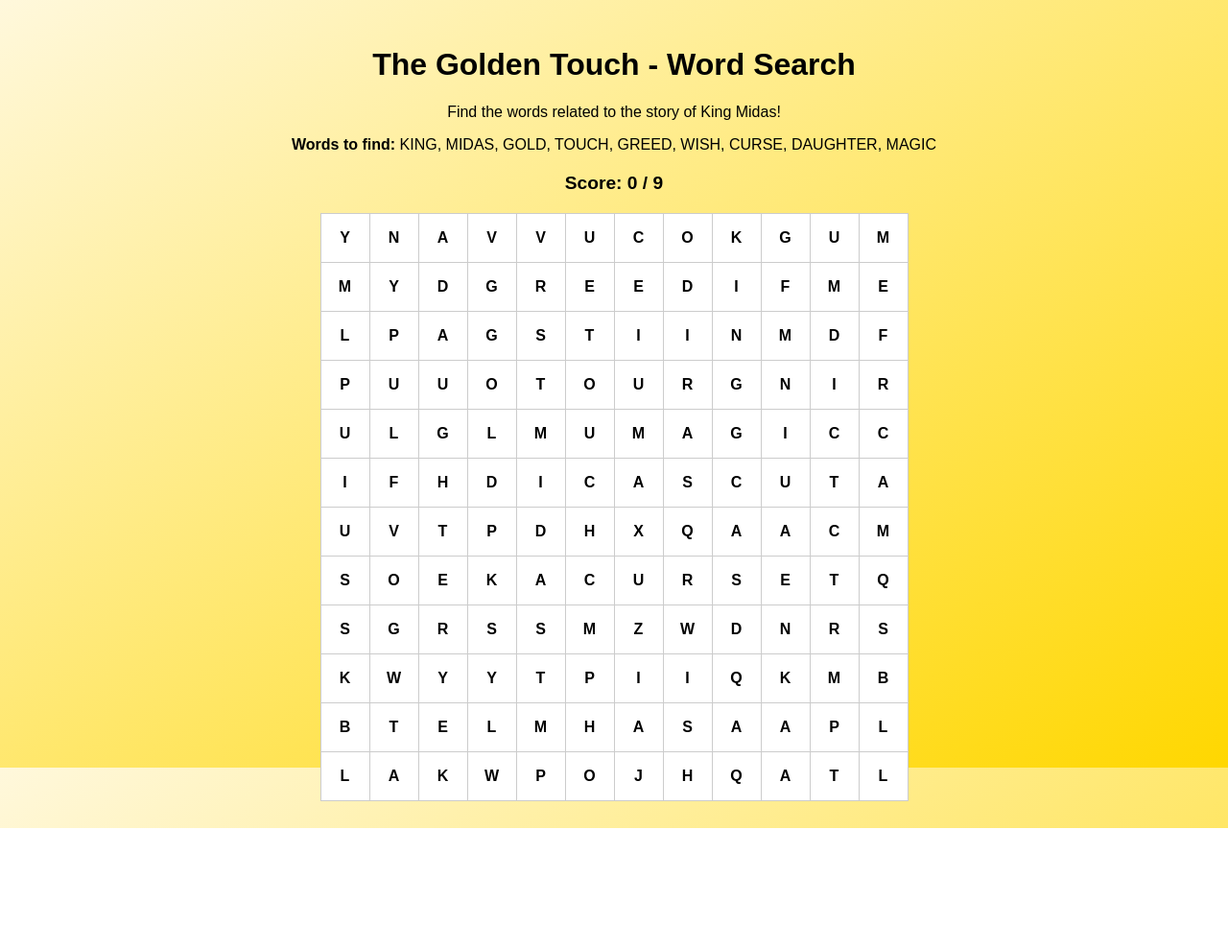
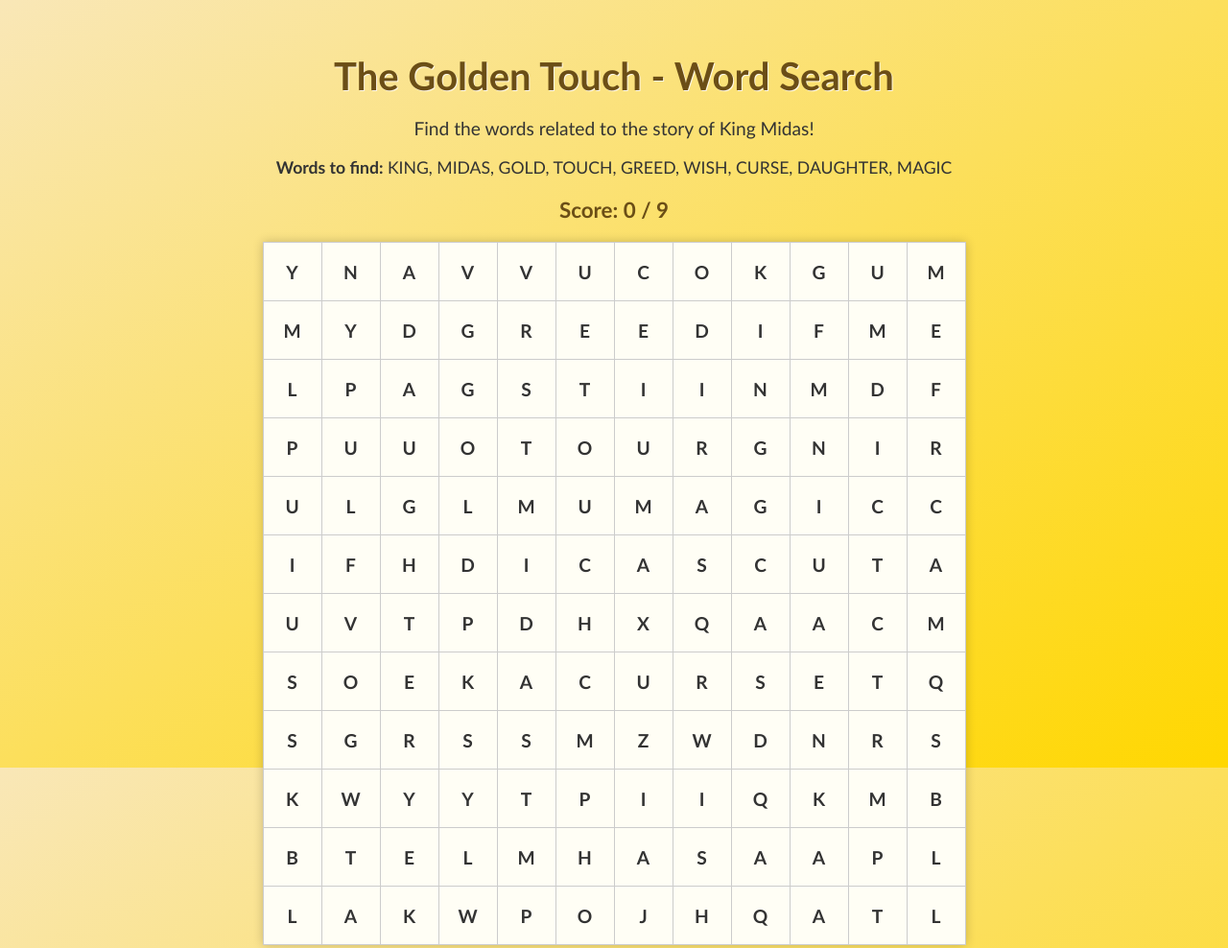
Before and after one commit to Zen0601/Golden-Touch, a plain HTML site: page index.html in a window 1280 px wide. Shown: the top 988 px of the page at 96% size. Before the commit the page ends 863 px from the top, so only its background shows below. Drawn offline with Linux system fonts and the light colour scheme.

Commit message:
Update index.html

```diff
--- a/index.html
+++ b/index.html
@@ -6,37 +6,56 @@
   <title>The Golden Touch - Word Search</title>
   <style>
     body {
-      font-family: Arial, sans-serif;
+      font-family: 'Trebuchet MS', sans-serif;
       text-align: center;
       padding: 20px;
-      background: linear-gradient(to bottom right, #fff8dc, #ffd700);
+      background: linear-gradient(to bottom right, #f9e7b7, #ffd700);
       background-attachment: fixed;
+      color: #333;
+    }
+    h1 {
+      font-size: 2.5em;
+      margin-bottom: 10px;
+      color: #6b4e16;
+      text-shadow: 1px 1px #fff7e6;
+    }
+    p {
+      font-size: 1.2em;
     }
     #word-list {
       margin-bottom: 20px;
+      font-size: 1.1em;
+    }
+    #score-board {
+      margin: 20px 0;
+      font-size: 1.4em;
+      font-weight: bold;
+      color: #6b4e16;
     }
     table {
       border-collapse: collapse;
       margin: 0 auto;
+      box-shadow: 0 0 10px rgba(0, 0, 0, 0.2);
     }
     td {
       border: 1px solid #ccc;
       padding: 10px;
-      width: 30px;
-      height: 30px;
+      width: 40px;
+      height: 40px;
       text-align: center;
       font-weight: bold;
+      font-size: 1.2em;
       cursor: pointer;
       user-select: none;
-      background-color: white;
+      background-color: #fffef5;
+      transition: background-color 0.3s;
+    }
+    td:hover {
+      background-color: #f9e7b7;
     }
     td.selected {
       background-color: #ffd700;
-    }
-    #score-board {
-      margin: 20px 0;
-      font-size: 1.2em;
-      font-weight: bold;
+      color: #000;
     }
   </style>
 </head>
```
